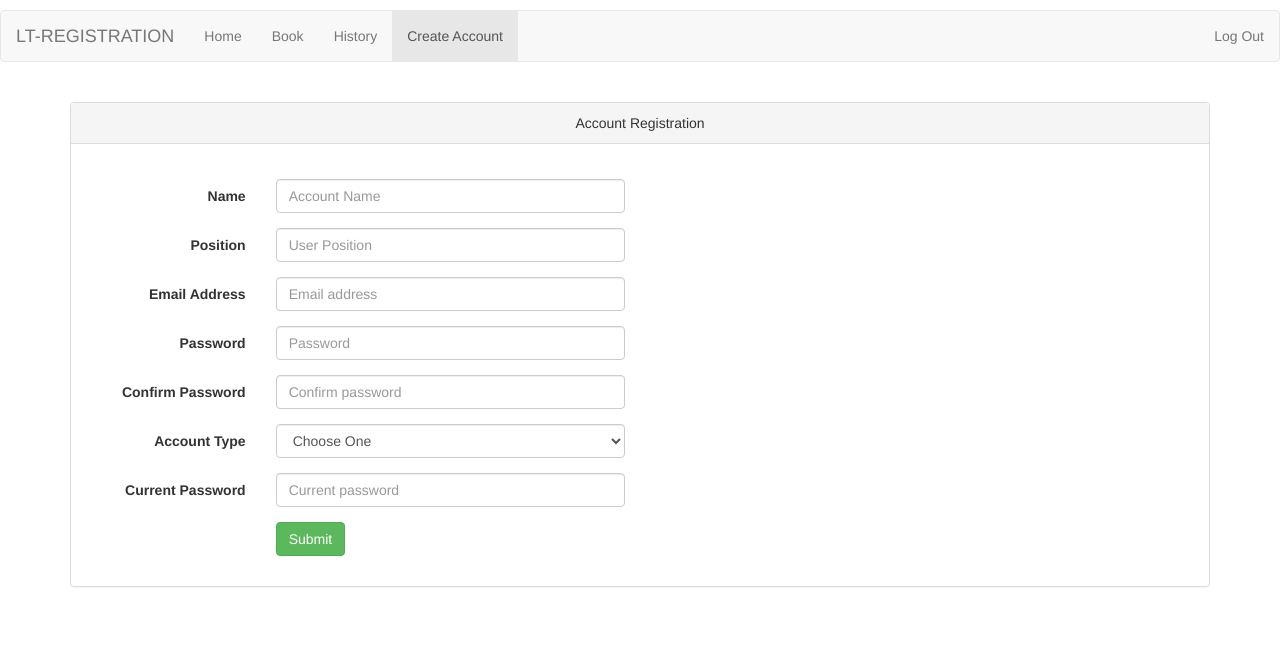
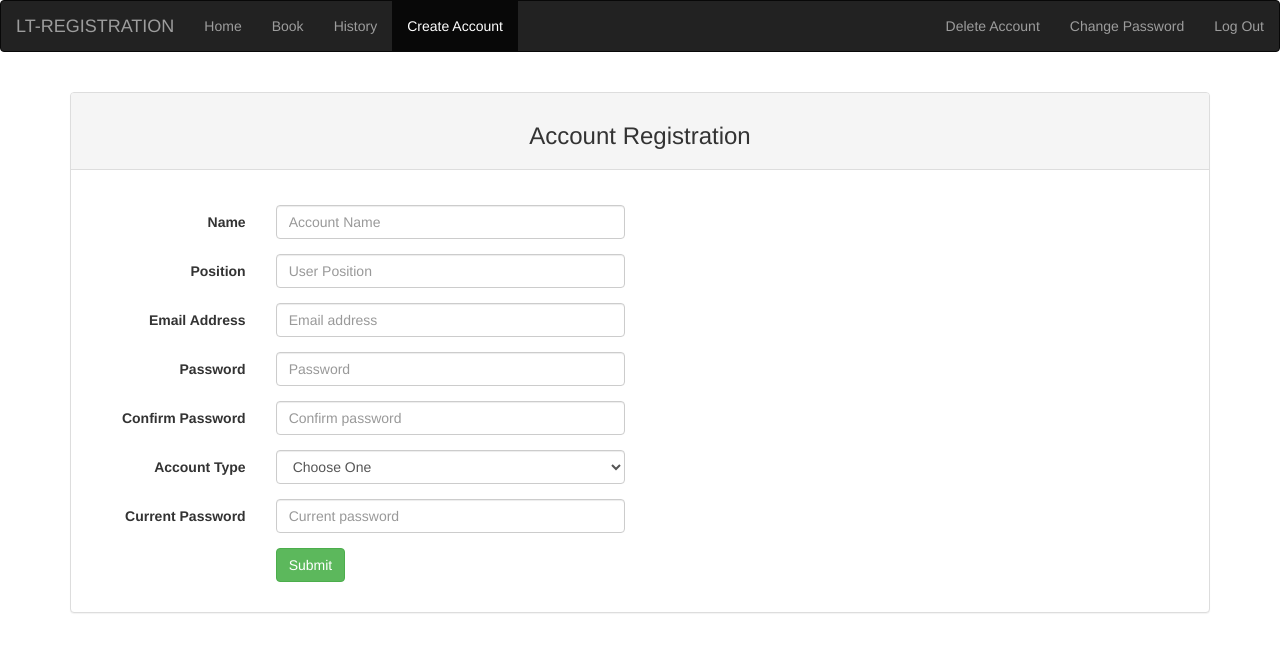
Before and after one commit to dhruvraj-singh-rawat/LectureTheatre-Booking-Portal, a PHP site: page /admin/create_account.php in a window 1280 px wide. Shown: the top 652 px of the page. Run offline with PHP 8.4, Linux system fonts and the light colour scheme; the visitor is signed in with stand-in values (Sample User, id 1).

Commit message:
Added subsection for Creating Account

```diff
--- a/admin/create_account.php
+++ b/admin/create_account.php
@@ -21,14 +21,18 @@ else{
 
  			if($conn->query("INSERT INTO `users_profile` (`id`, `user_name`,`password`, `email`, `position`, `privilage`) VALUES (NULL, '$name', '$password','$email', '$position', '$AccountType')")){
 
- 				echo 'The account has been created';
+ 				echo "<div class=\"alert alert-success fade in text-center\"\>
+                    <a href=\"create_account.php\" class=\"close\" data-dismiss=\"alert\" aria-label=\"close\">&times;</a><strong>Successfully made an ID! Start Booking :)</strong></div>";
 
 
 
  			}
  			else{
 
- 				echo 'The account has not been created. Some Error has occured in DB';
+ 				echo "<div class=\"alert alert-danger fade in text-center\"\>
+                        <a href=\"create_account.php\" class=\"close\" data-dismiss=\"alert\" aria-label=\"close\">&times;</a><strong>The account has not been created. Some Error has occured in DB </strong></div>";
+
+
 
 
  			}
@@ -37,7 +41,8 @@ else{
       }
       else{
 
-      	echo 'The password Entered is incorrect';
+      	   echo "<div class=\"alert alert-info fade in text-center\"\>
+            <a href=\"create_account.php\" class=\"close\" data-dismiss=\"alert\" aria-label=\"close\">&times;</a><strong>The Current Password is incorrect! </strong></div>";
 
 
       }
@@ -65,7 +70,7 @@ else{
 
     <!-- Bootstrap CSS -->
     <link href="../css/bootstrap.min.css" rel="stylesheet" />
-    <link href="../css/basic-template.css" rel="stylesheet" />
+
 
 	<!-- BootstrapValidator CSS -->
     <link href="../css/bootstrapValidator.min.css" rel="stylesheet"/>
@@ -79,12 +84,12 @@ else{
 
 </head>
 <body>
-  <nav class="navbar navbar-default">
+  <nav class="navbar navbar-inverse">
         <div class="container-fluid">
 
             <!-- Logo -->
             <div class="navbar-header">
-                <a href="#" class="navbar-brand">LT-REGISTRATION</a>
+                <a href="index.php" class="navbar-brand">LT-REGISTRATION</a>
             </div>
 
             <!-- Menu Items -->
@@ -94,16 +99,33 @@ else{
                     <li><a href="book.php">Book</a></li>
                     <li><a href="history.php">History</a></li>
 
-                    <li class="active"><a href="create_account.php">Create Account</a></li>
+                   <?php
+  if($_SESSION['login_privilage'] == 2){
+    ?>
+    <li class="active"><a href="create_account.php">Create Account</a></li>
 
+    <?php
 
+  }
 
+?>
 
                 </ul>
             </div>
 
             <div>
                 <ul class="nav navbar-nav navbar-right">
+
+                    <?php
+                      if($_SESSION['login_privilage'] == 2){
+                        ?>
+                        <li ><a href="delete_account.php">Delete Account</a></li>
+                        <?php
+
+                      }
+
+                    ?>
+                	<li><a href="change_password.php">Change Password</a></li>
 
                     <li><a  href="../logout.php">Log Out</a></li>
                 </ul>
@@ -116,7 +138,7 @@ else{
 
 	<div class="container">
 		<div class="panel panel-default">
-			<div class="panel-heading text-center">Account Registration</div>
+			<div class="panel-heading text-center"><h3>Account Registration</h3></div>
 			<br>
 			<div class="panel-body">
 
```
